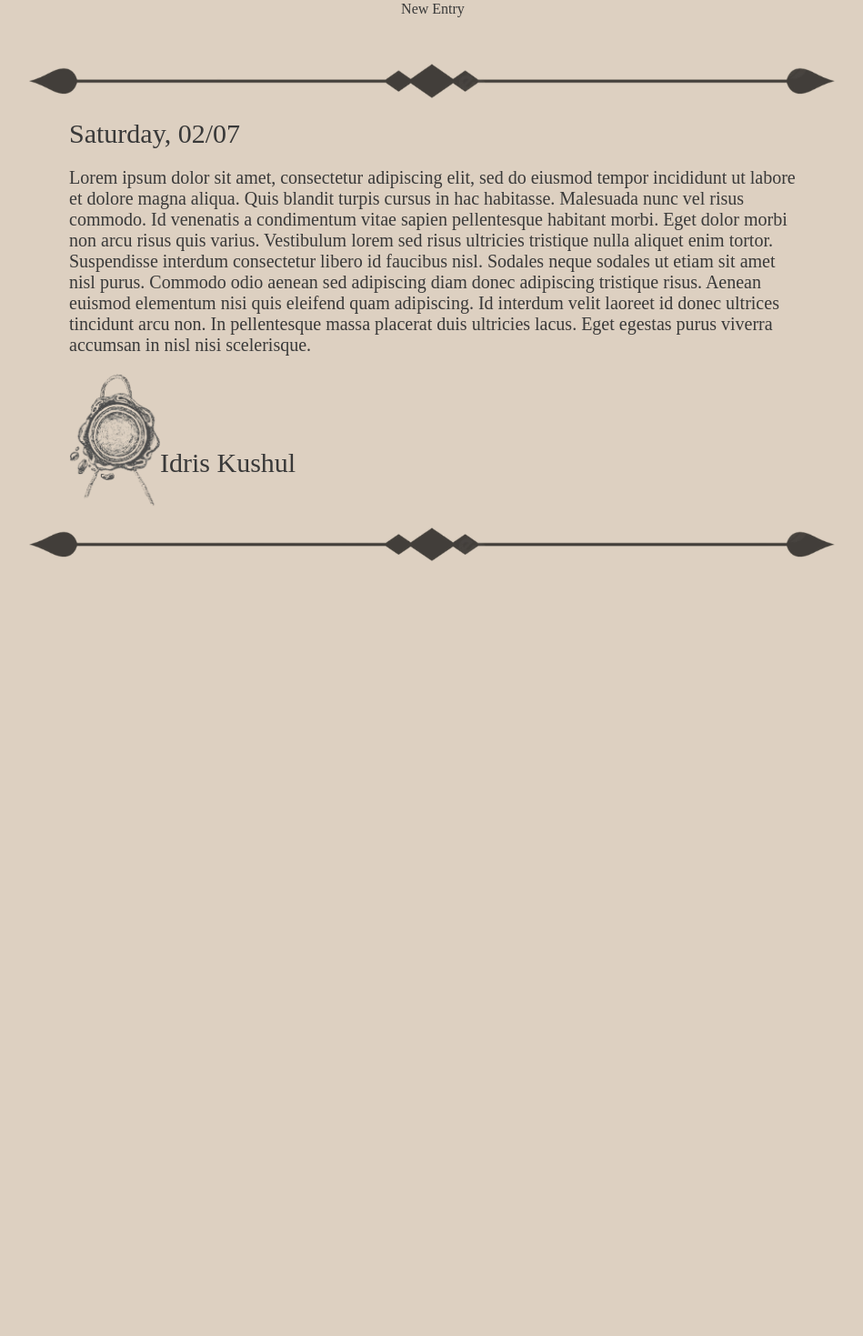
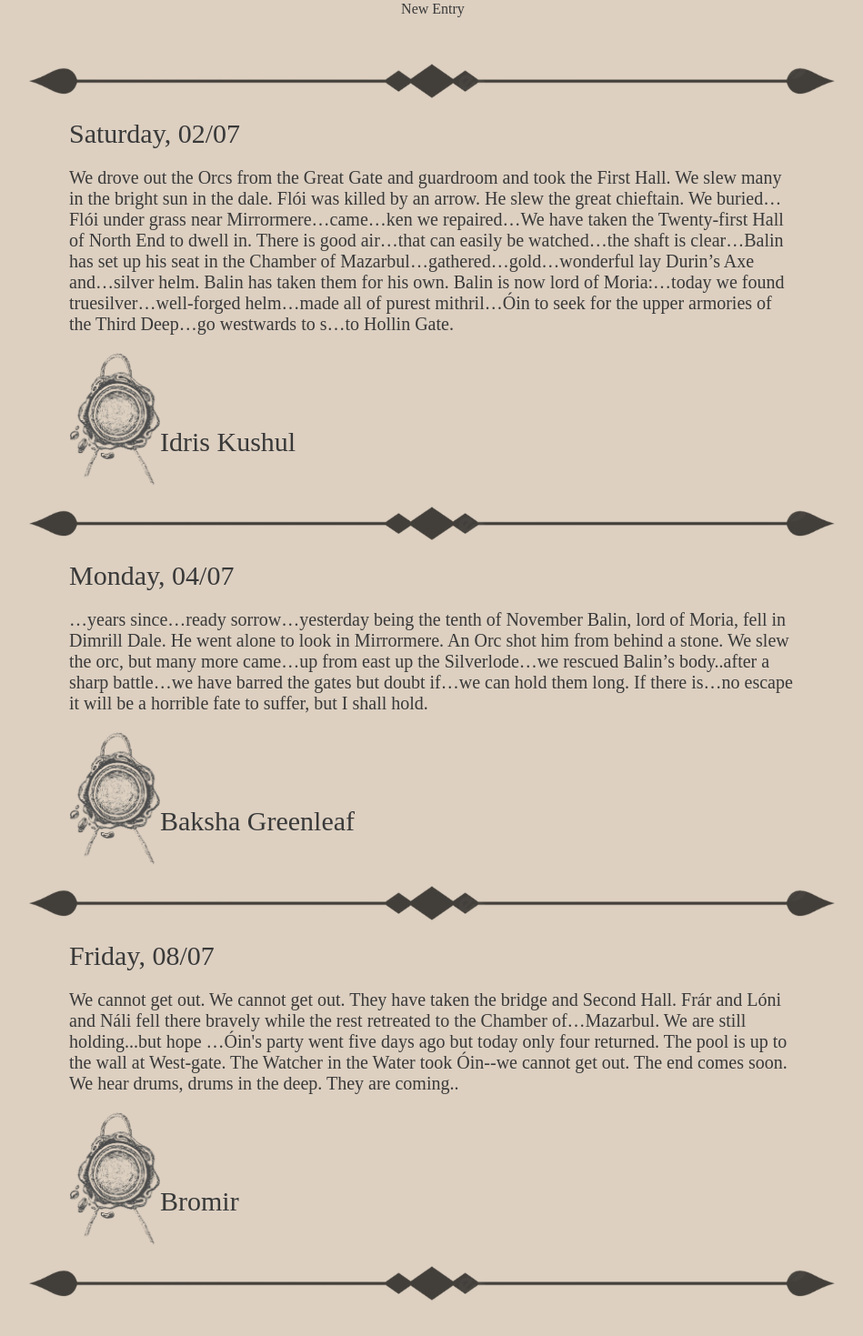
Before and after one commit to anndimi/whitehack-character-tracker, a React (Create React App) app in the folder frontend/: page /campaign in a window 1280 px wide. Shown: the part 525-1994 px from the top of the page at 91% size, without its empty margins (164-1113 px from the left). Before the commit the page ends 1194 px from the top, so only its background shows below. Built offline with nearby package versions, Linux system fonts and the light colour scheme; no server answers; a web font is replaced by a local one.

Commit message:
campaign component: added more placeholder entry text to test design

```diff
--- a/frontend/src/pages/CampaignPage.js
+++ b/frontend/src/pages/CampaignPage.js
@@ -29,23 +29,52 @@ const CampaignPage = () => {
             <Divider src={divider} alt="divider" />
             <h4>Saturday, 02/07</h4>
             <p>
-              Lorem ipsum dolor sit amet, consectetur adipiscing elit, sed do
-              eiusmod tempor incididunt ut labore et dolore magna aliqua. Quis
-              blandit turpis cursus in hac habitasse. Malesuada nunc vel risus
-              commodo. Id venenatis a condimentum vitae sapien pellentesque
-              habitant morbi. Eget dolor morbi non arcu risus quis varius.
-              Vestibulum lorem sed risus ultricies tristique nulla aliquet enim
-              tortor. Suspendisse interdum consectetur libero id faucibus nisl.
-              Sodales neque sodales ut etiam sit amet nisl purus. Commodo odio
-              aenean sed adipiscing diam donec adipiscing tristique risus.
-              Aenean euismod elementum nisi quis eleifend quam adipiscing. Id
-              interdum velit laoreet id donec ultrices tincidunt arcu non. In
-              pellentesque massa placerat duis ultricies lacus. Eget egestas
-              purus viverra accumsan in nisl nisi scelerisque.
+              We drove out the Orcs from the Great Gate and guardroom and took
+              the First Hall. We slew many in the bright sun in the dale. Flói
+              was killed by an arrow. He slew the great chieftain. We
+              buried…Flói under grass near Mirrormere…came…ken we repaired…We
+              have taken the Twenty-first Hall of North End to dwell in. There
+              is good air…that can easily be watched…the shaft is clear…Balin
+              has set up his seat in the Chamber of
+              Mazarbul…gathered…gold…wonderful lay Durin’s Axe and…silver helm.
+              Balin has taken them for his own. Balin is now lord of
+              Moria:…today we found truesilver…well-forged helm…made all of
+              purest mithril…Óin to seek for the upper armories of the Third
+              Deep…go westwards to s…to Hollin Gate.
             </p>
             <EntrySignature>
               <SealImg src={sealImg} />
               <span>Idris Kushul</span>
+            </EntrySignature>
+            <Divider src={divider} alt="divider" />
+            <h4>Monday, 04/07</h4>
+            <p>
+              …years since…ready sorrow…yesterday being the tenth of November
+              Balin, lord of Moria, fell in Dimrill Dale. He went alone to look
+              in Mirrormere. An Orc shot him from behind a stone. We slew the
+              orc, but many more came…up from east up the Silverlode…we rescued
+              Balin’s body..after a sharp battle…we have barred the gates but
+              doubt if…we can hold them long. If there is…no escape it will be a
+              horrible fate to suffer, but I shall hold.
+            </p>
+            <EntrySignature>
+              <SealImg src={sealImg} />
+              <span>Baksha Greenleaf</span>
+            </EntrySignature>
+            <Divider src={divider} alt="divider" />
+            <h4>Friday, 08/07</h4>
+            <p>
+              We cannot get out. We cannot get out. They have taken the bridge
+              and Second Hall. Frár and Lóni and Náli fell there bravely while
+              the rest retreated to the Chamber of…Mazarbul. We are still
+              holding...but hope …Óin's party went five days ago but today only
+              four returned. The pool is up to the wall at West-gate. The
+              Watcher in the Water took Óin--we cannot get out. The end comes
+              soon. We hear drums, drums in the deep. They are coming..
+            </p>
+            <EntrySignature>
+              <SealImg src={sealImg} />
+              <span>Bromir</span>
             </EntrySignature>
             <Divider src={divider} alt="divider" />
           </CampaignWrapper>
```
